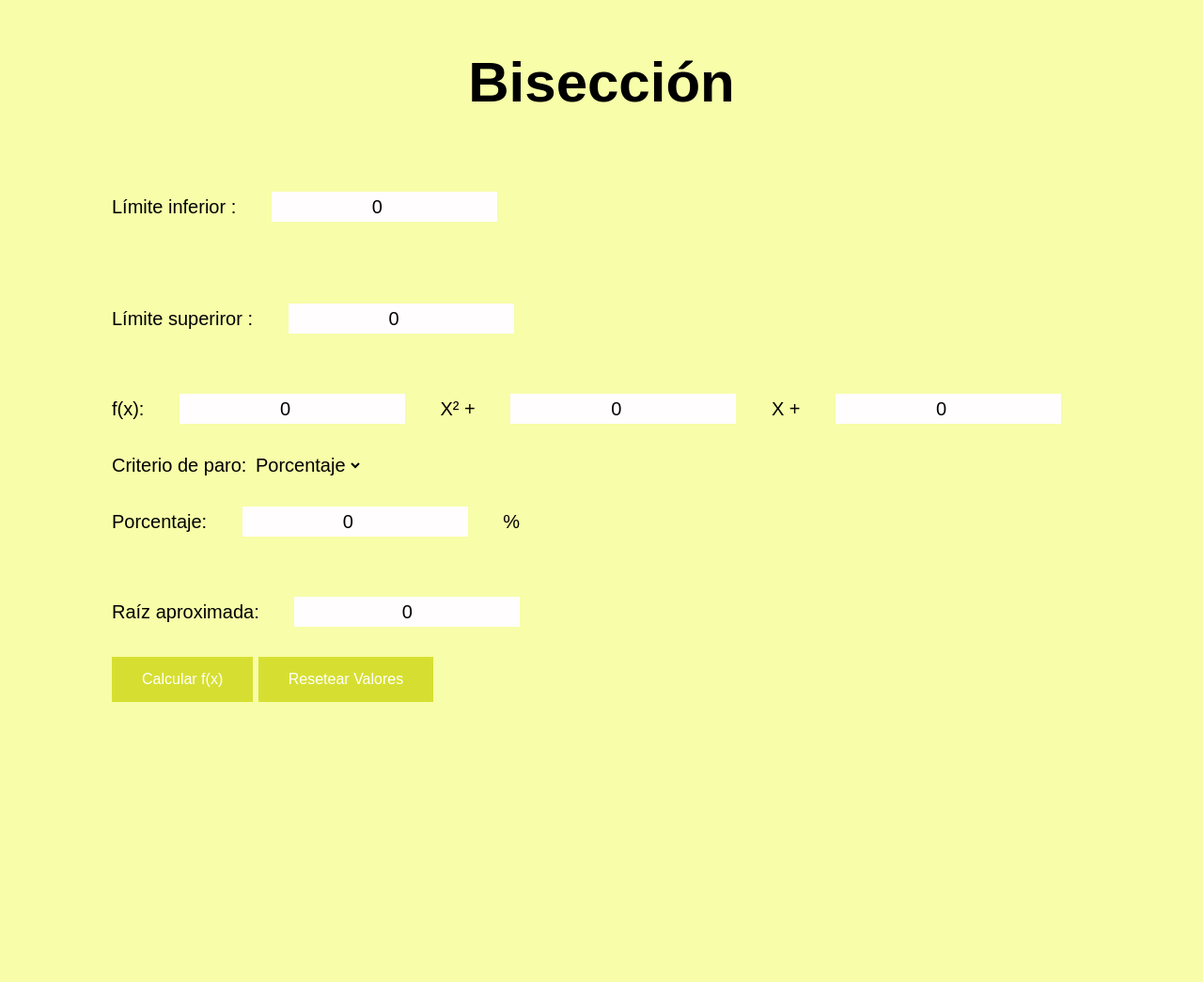
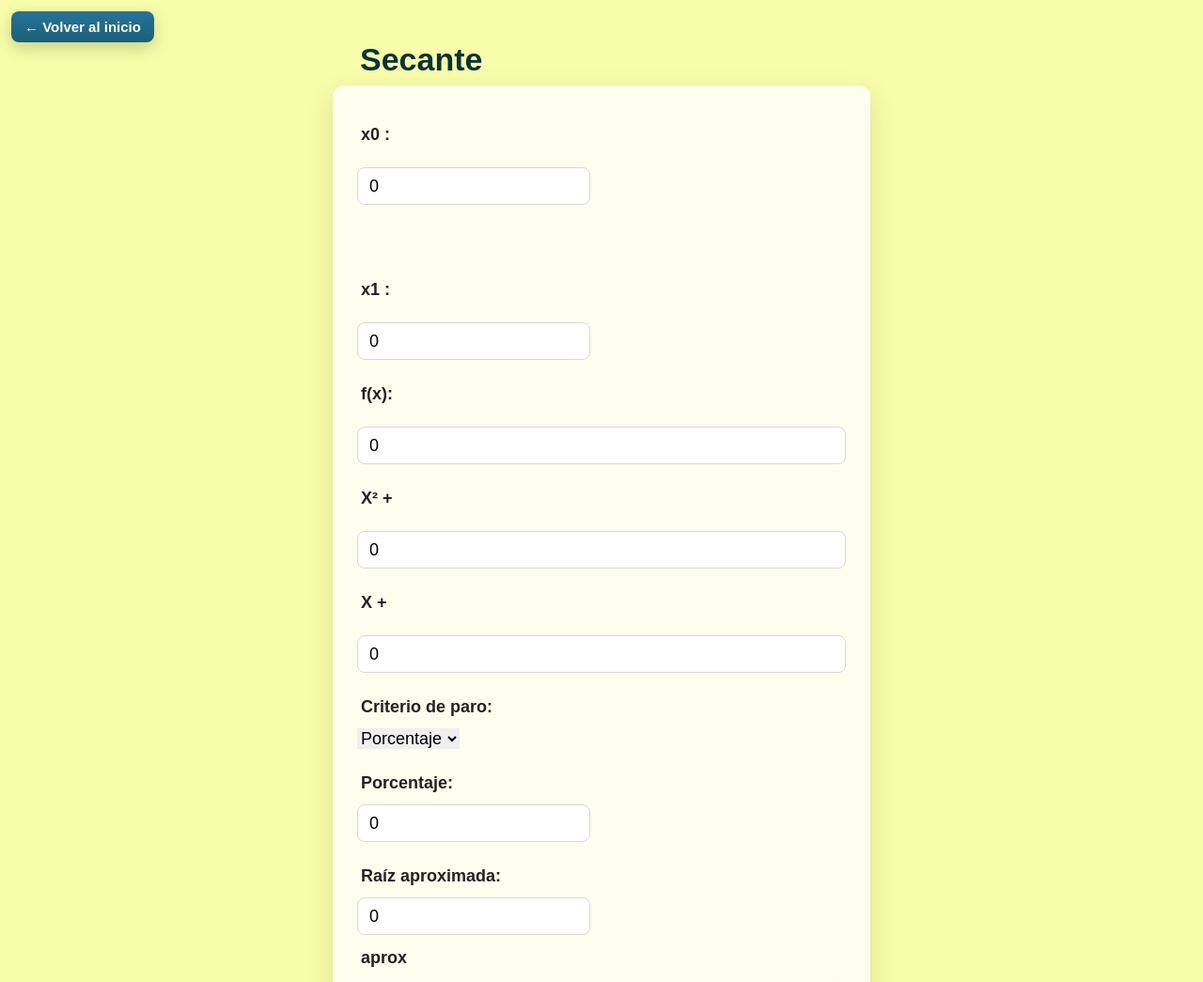
Before and after one commit to kevingt7/Biseccion, a plain HTML site: page secante.html in a window 1280 px wide. Shown: the top 1045 px of the page at 94% size. Before the commit the page ends 800 px from the top, so only its background shows below. Drawn offline with Linux system fonts and the light colour scheme.

Commit message:
Actualizo estructura: agrego carpetas nuevas y elimino archivos viejos

```diff
--- a/Parcial 2/bis_styles.css
+++ /dev/null
@@ -1,127 +0,0 @@
-*{
-  margin: 0;
-  padding: 0;
-  border: 0;
-  font-size: 100%;
-  vertical-align: baseline;
-  background-color: #f7fda8;
-}
-h4{
-  margin-bottom: 50px;
-  font-size: 60px;
-  font-weight: 600;
-}
-
-body{
-text-align: center;
-font-family: Arial;
-}
-
-
-.head{
-  display: flex;
-  justify-content: space-between;
-  align-items: center;
-  height: 80px;
-  background: #24749c;
-  position:fixed;
-  width: 100%;
-  z-index: 100;
-}
-
-.navbar {
-  display: flex;
-  margin-right: 15px;
-
-}
-.logo {
-  margin-left: 30px;
-}
-.logo a{
-  text-decoration: none;
-  color: aliceblue;
-  text-transform: uppercase;
-  font-size: 20px;
-}
-
-.navbar a {
-  display: block;
-  padding: 23px 20px;
-  color: rgb(166, 211, 251);
-  text-decoration: none;
-  text-transform: uppercase;
-  font-size: 20px;
-  margin: 0.2rem;
-  border-radius: 1rem;
-}
-
-.navbar a:hover {
-  background: #410202;
-}
-.header{
-  display: flex;
-  justify-content: center;
-  align-items: center;
-}
-.header {
-  height: 100vh !important;
-  background:   #f7fda8 no-repeat center;
-  background-size: cover;
-}
-.title {
-  margin-bottom: 40px;
-  font-size: 40px;
-  font-weight: 600;
-  text-transform: uppercase;
-}
-p{
-  margin-bottom: 20px;
-  font-size: 22px;
-
-}
-.content {
-  height: 80vh;
-  display: flex;
-  flex-direction: column;
-  justify-content: center;
-  align-items: center;
-
-}
-.sau {
-  padding: 40px;
-  background: rgb(245, 219, 219);
-
-}
-.box-container {
-  justify-content: center;
-  flex-wrap: wrap;
-  text-align: left;
-  font-size: 20px;
-}
-input{
-  height: 2rem;
-  width: 15rem;
-  background: rgb(255, 253, 253);
-  text-align: center;
-  margin: 2rem;
-}
-.result {
-  background-color: rgb(214, 223, 49); /* Green */
-  border: none;
-  color: white;
-  padding: 15px 32px;
-  text-align: center;
-  text-decoration: none;
-  display: inline-block;
-  font-size: 16px;
-}
-.reset {
-  background-color: rgb(214, 223, 49); /* Green */
-  border: none;
-  color: white;
-  padding: 15px 32px;
-  text-align: center;
-  text-decoration: none;
-  display: inline-block;
-  font-size: 16px;
-}
--- a/Parcial 2/secant_styles.css
+++ /dev/null
@@ -1,126 +0,0 @@
-*{
-  margin: 0;
-  padding: 0;
-  border: 0;
-  font-size: 100%;
-  vertical-align: baseline;
-  background-color: #f7fda8;
-}
-h4{
-  margin-bottom: 50px;
-  font-size: 60px;
-  font-weight: 600;
-}
-
-body{
-text-align: center;
-font-family: Arial;
-}
-
-.head{
-  display: flex;
-  justify-content: space-between;
-  align-items: center;
-  height: 80px;
-  background: #24749c;
-  position:fixed;
-  width: 100%;
-  z-index: 100;
-}
-
-.navbar {
-  display: flex;
-  margin-right: 15px;
-
-}
-.logo {
-  margin-left: 30px;
-}
-.logo a{
-  text-decoration: none;
-  color: aliceblue;
-  text-transform: uppercase;
-  font-size: 20px;
-}
-
-.navbar a {
-  display: block;
-  padding: 23px 20px;
-  color: aliceblue;
-  text-decoration: none;
-  text-transform: uppercase;
-  font-size: 20px;
-  margin: 0.2rem;
-  border-radius: 1rem;
-}
-
-.navbar a:hover {
-  background: #410202;
-}
-.header{
-  display: flex;
-  justify-content: center;
-  align-items: center;
-}
-.header {
-  height: 100vh !important;
-  background:   #f7fda8 no-repeat center;
-  background-size: cover;
-}
-.title {
-  margin-bottom: 40px;
-  font-size: 40px;
-  font-weight: 600;
-  text-transform: uppercase;
-}
-p{
-  margin-bottom: 20px;
-  font-size: 22px;
-
-}
-.content {
-  height: 80vh;
-  display: flex;
-  flex-direction: column;
-  justify-content: center;
-  align-items: center;
-
-}
-.sau {
-  padding: 40px;
-  background: rgb(245, 219, 219);
-
-}
-.box-container {
-  justify-content: center;
-  flex-wrap: wrap;
-  text-align: left;
-  font-size: 20px;
-}
-input{
-  height: 2rem;
-  width: 15rem;
-  background: rgb(255, 253, 253);
-  text-align: center;
-  margin: 2rem;
-}
-.result {
-  background-color: rgb(214, 223, 49); /* Green */
-  border: none;
-  color: white;
-  padding: 15px 32px;
-  text-align: center;
-  text-decoration: none;
-  display: inline-block;
-  font-size: 16px;
-}
-.reset {
-  background-color: rgb(214, 223, 49); /* Green */
-  border: none;
-  color: white;
-  padding: 15px 32px;
-  text-align: center;
-  text-decoration: none;
-  display: inline-block;
-  font-size: 16px;
-}
--- /dev/null
+++ b/css/bis_styles.css
@@ -0,0 +1,221 @@
+*{
+  margin: 0;
+  padding: 0;
+  border: 0;
+  font-size: 100%;
+  vertical-align: baseline;
+}
+h4{
+  margin-bottom: 18px;
+  font-size: 28px;
+  font-weight: 700;
+}
+
+.card-title{
+  font-size: 26px;
+  margin: 6px 0 12px;
+  color: #0f3240;
+}
+
+/* page-title: main title above the card */
+.page-title{
+  font-size: 34px;
+  margin: 8px auto 8px;
+  color: #08323a;
+  text-align: left;
+  padding-left: 6px;
+  font-weight: 800;
+  width: 520px;
+  max-width: calc(100% - 40px);
+}
+
+/* function-group: inline fields inside the main card (not a separate card) */
+.function-group{
+  background: transparent;
+  box-shadow: none;
+  padding: 0;
+  margin: 0;
+  display: flex;
+  flex-direction: column;
+  gap: 12px;
+}
+.function-group .funcVar { width: 100%; }
+
+body{
+  text-align: center;
+  font-family: Arial;
+  background-color: #f7fda8; /* page background only */
+  color: #222;
+}
+
+label{
+  display:block;
+  margin: 8px 0 6px;
+  font-weight:600;
+  color:#222;
+  background: transparent;
+  padding: 6px 4px;
+}
+
+
+.head{
+  display: flex;
+  justify-content: space-between;
+  align-items: center;
+  height: 80px;
+  background: #24749c;
+  position:fixed;
+  width: 100%;
+  z-index: 100;
+}
+
+.navbar {
+  display: flex;
+  margin-right: 15px;
+
+}
+.logo {
+  margin-left: 30px;
+}
+.logo a{
+  text-decoration: none;
+  color: aliceblue;
+  text-transform: uppercase;
+  font-size: 20px;
+}
+
+.navbar a {
+  display: block;
+  padding: 23px 20px;
+  color: rgb(166, 211, 251);
+  text-decoration: none;
+  text-transform: uppercase;
+  font-size: 20px;
+  margin: 0.2rem;
+  border-radius: 1rem;
+}
+
+.navbar a:hover {
+  background: #410202;
+}
+.header{
+  display: block; /* allow normal flow so title stays visible */
+  justify-content: normal;
+  align-items: normal;
+}
+.header {
+  height: auto !important;
+  background:   #f7fda8 no-repeat center;
+  background-size: cover;
+}
+.title {
+  margin-bottom: 40px;
+  font-size: 40px;
+  font-weight: 600;
+  text-transform: uppercase;
+}
+p{
+  margin-bottom: 20px;
+  font-size: 22px;
+
+}
+.content {
+  height: auto;
+  display: block;
+  flex-direction: column;
+  justify-content: normal;
+  align-items: stretch;
+  padding: 12px 0 40px;
+}
+.sau {
+  padding: 40px;
+  background: rgb(245, 219, 219);
+
+}
+.box-container {
+  width: 520px;
+  max-width: calc(100% - 40px);
+  margin: 0 auto;
+  padding: 28px 26px;
+  background: #ffffffcc; /* slight translucency */
+  border-radius: 12px;
+  box-shadow: 0 10px 30px rgba(0,0,0,0.12);
+  display: flex;
+  flex-direction: column;
+  gap: 12px;
+  text-align: left;
+  font-size: 18px;
+}
+input{
+  height: 2.5rem;
+  width: 100%;
+  background: #fff;
+  text-align: left;
+  padding: 8px 12px;
+  margin: 0;
+  border-radius: 8px;
+  border: 1px solid #d8d8d8;
+  box-sizing: border-box;
+}
+.funcVar { width: calc(33% - 12px); }
+.var { width: calc(50% - 12px); }
+.box-row {
+  display:flex;
+  gap:12px;
+  align-items:center;
+}
+.result {
+  background: linear-gradient(180deg,#47b04b,#2f8a36);
+  border: none;
+  color: white;
+  padding: 12px 20px;
+  text-align: center;
+  text-decoration: none;
+  display: inline-block;
+  font-size: 16px;
+  border-radius: 8px;
+  cursor: pointer;
+  box-shadow: 0 6px 16px rgba(47,138,54,0.22);
+}
+.result:hover { transform: translateY(-2px); }
+.reset {
+  background: #c4c4c4;
+  border: none;
+  color: #222;
+  padding: 12px 20px;
+  text-align: center;
+  text-decoration: none;
+  display: inline-block;
+  font-size: 16px;
+  border-radius: 8px;
+  cursor: pointer;
+}
+
+/* small responsive tweaks */
+@media (max-width:520px){
+  .funcVar, .var { width: 100%; }
+  .box-container{ padding: 18px; }
+}
+
+/* Back button used to return to index */
+.back-button {
+  position: fixed;
+  top: 12px;
+  left: 12px;
+  z-index: 9999;
+  display: inline-flex;
+  align-items: center;
+  gap: 8px;
+  background: linear-gradient(180deg,#24749c,#1b5f78);
+  color: #fff;
+  padding: 8px 14px;
+  border-radius: 8px;
+  text-decoration: none;
+  font-size: 15px;
+  font-weight: 700;
+  box-shadow: 0 6px 18px rgba(0,0,0,0.18);
+}
+.back-button:hover {
+  transform: translateY(-1px);
+  background: linear-gradient(180deg,#1b5f78,#154a5a);
+}
--- /dev/null
+++ b/css/secant_styles.css
@@ -0,0 +1,220 @@
+*{
+  margin: 0;
+  padding: 0;
+  border: 0;
+  font-size: 100%;
+  vertical-align: baseline;
+}
+h4{
+  margin-bottom: 18px;
+  font-size: 28px;
+  font-weight: 700;
+}
+
+body{
+  text-align: center;
+  font-family: Arial;
+  background-color: #f7fda8; /* page background only */
+  color: #222;
+}
+
+label{
+  display:block;
+  margin: 8px 0 6px;
+  font-weight:600;
+  color:#222;
+  background: transparent;
+  padding: 6px 4px;
+}
+
+.card-title{
+  font-size: 26px;
+  margin: 6px 0 12px;
+  color: #0f3240;
+}
+
+/* page-title: main title above the card */
+.page-title{
+  font-size: 34px;
+  margin: 8px auto 8px;
+  color: #08323a;
+  text-align: left;
+  padding-left: 6px;
+  font-weight: 800;
+  width: 520px;
+  max-width: calc(100% - 40px);
+}
+
+/* function-group: inline fields inside the main card (not a separate card) */
+.function-group{
+  background: transparent;
+  box-shadow: none;
+  padding: 0;
+  margin: 0;
+  display: flex;
+  flex-direction: column;
+  gap: 12px;
+}
+.function-group .funcVar { width: 100%; }
+
+.head{
+  display: flex;
+  justify-content: space-between;
+  align-items: center;
+  height: 80px;
+  background: #24749c;
+  position:fixed;
+  width: 100%;
+  z-index: 100;
+}
+
+.navbar {
+  display: flex;
+  margin-right: 15px;
+
+}
+.logo {
+  margin-left: 30px;
+}
+.logo a{
+  text-decoration: none;
+  color: aliceblue;
+  text-transform: uppercase;
+  font-size: 20px;
+}
+
+.navbar a {
+  display: block;
+  padding: 23px 20px;
+  color: aliceblue;
+  text-decoration: none;
+  text-transform: uppercase;
+  font-size: 20px;
+  margin: 0.2rem;
+  border-radius: 1rem;
+}
+
+.navbar a:hover {
+  background: #410202;
+}
+.header{
+  display: block; /* allow normal flow so title stays visible */
+  justify-content: normal;
+  align-items: normal;
+}
+.header {
+  height: auto !important;
+  background:   #f7fda8 no-repeat center;
+  background-size: cover;
+}
+.title {
+  margin-bottom: 40px;
+  font-size: 40px;
+  font-weight: 600;
+  text-transform: uppercase;
+}
+p{
+  margin-bottom: 20px;
+  font-size: 22px;
+
+}
+.content {
+  height: auto;
+  display: block;
+  flex-direction: column;
+  justify-content: normal;
+  align-items: stretch;
+  padding: 12px 0 40px;
+}
+.sau {
+  padding: 40px;
+  background: rgb(245, 219, 219);
+
+}
+.box-container {
+  width: 520px;
+  max-width: calc(100% - 40px);
+  margin: 0 auto;
+  padding: 28px 26px;
+  background: #ffffffcc; /* slight translucency */
+  border-radius: 12px;
+  box-shadow: 0 10px 30px rgba(0,0,0,0.12);
+  display: flex;
+  flex-direction: column;
+  gap: 12px;
+  text-align: left;
+  font-size: 18px;
+}
+input{
+  height: 2.5rem;
+  width: 100%;
+  background: #fff;
+  text-align: left;
+  padding: 8px 12px;
+  margin: 0;
+  border-radius: 8px;
+  border: 1px solid #d8d8d8;
+  box-sizing: border-box;
+}
+.funcVar { width: calc(33% - 12px); }
+.var { width: calc(50% - 12px); }
+.box-row {
+  display:flex;
+  gap:12px;
+  align-items:center;
+}
+.result {
+  background: linear-gradient(180deg,#47b04b,#2f8a36);
+  border: none;
+  color: white;
+  padding: 12px 20px;
+  text-align: center;
+  text-decoration: none;
+  display: inline-block;
+  font-size: 16px;
+  border-radius: 8px;
+  cursor: pointer;
+  box-shadow: 0 6px 16px rgba(47,138,54,0.22);
+}
+.result:hover { transform: translateY(-2px); }
+.reset {
+  background: #c4c4c4;
+  border: none;
+  color: #222;
+  padding: 12px 20px;
+  text-align: center;
+  text-decoration: none;
+  display: inline-block;
+  font-size: 16px;
+  border-radius: 8px;
+  cursor: pointer;
+}
+
+/* small responsive tweaks */
+@media (max-width:520px){
+  .funcVar, .var { width: 100%; }
+  .box-container{ padding: 18px; }
+}
+
+/* Back button used to return to index */
+.back-button {
+  position: fixed;
+  top: 12px;
+  left: 12px;
+  z-index: 9999;
+  display: inline-flex;
+  align-items: center;
+  gap: 8px;
+  background: linear-gradient(180deg,#24749c,#1b5f78);
+  color: #fff;
+  padding: 8px 14px;
+  border-radius: 8px;
+  text-decoration: none;
+  font-size: 15px;
+  font-weight: 700;
+  box-shadow: 0 6px 18px rgba(0,0,0,0.18);
+}
+.back-button:hover {
+  transform: translateY(-1px);
+  background: linear-gradient(180deg,#1b5f78,#154a5a);
+}
--- a/Parcial 2/biseccion.html
+++ b/secante.html
@@ -3,22 +3,24 @@
     <head>
         <meta charset="UTF-8">
         <meta name="viewport" content="width=device-width, initial-scale=1.0">
-
-        <link rel="stylesheet" href="./bis_styles.css"  type="text/css" />
-        <script type="text/javascript" src="./bisection.js"></script>
-        <title>Método de bisección </title>
+  <link rel="stylesheet" href="css/secant_styles.css"  type="text/css" />
+  <script type="text/javascript" src="js/secant.js"></script>
+        <title>Método de Secante </title>
     </head>
     <body>
     <header class="content header">
-      <div id="Bisection">
-        <h4> Bisección </h4>
+      <div style="width:100%; display:flex; justify-content:flex-start; padding:12px 24px; box-sizing:border-box;">
+        <a href="index.html" class="back-button">← Volver al inicio</a>
+      </div>
+      <div id="Secante">
+        <h2 class="page-title">Secante</h2>
         <div class= "box-container" id="bisectionForm">
-          <label for="xL">Límite inferior : </label>
+          <label for="xL">x0 : </label>
           <input type="number" id="xL" name="xL" value="0" class="var" step="any"><br></br>
-          <label for="xU">Límite superiror : </label>
+          <label for="xU">x1 : </label>
           <input type="number" id="xU" name="xU" value="0" class="var" step="any">
           <div id="function">
-            <div class="box-container" id="functionInputs">
+            <div class="function-group" id="functionInputs">
                   <label for="xSqr">f(x):  </label>
                   <input type="number" id="xSqr" name="xSqr" value="0" class="funcVar" step="any">
                   <label for="xSqr"> X&sup2; + </label>
@@ -36,7 +38,7 @@
           </div>
           <div id="criteriaMethod">
             <label for="criteria">Porcentaje: </label>
-            <input type="number" id="criteria" name="criteria" value="0" class="var" step="any"> <label> % </label>
+            <input type="number" id="criteria" name="criteria" value="0" class="var" step="any">
           </div>
           <div id="iterationMethod" style="display: none;">
             <label for="iteration">Número de iteraciones: </label>
@@ -51,8 +53,9 @@
           <div>
             <label for="root">Raíz aproximada: </label>
             <input type="text" id="root" name="root"  class="var" readonly>
+            <label for="root">aprox</label>
           </div>
-          <button type="button" value="Submit" class="result" id="resultBisec">Calcular f(x)</button>
+          <button type="button" value="Submit" class="result" id="result">Calcular f(x)</button>
           <button type="button" value="Resetear" class="reset" id="reset">Resetear Valores</button>
         </div>
       </div>
```
Also changed, not shown: biseccion.html (renamed from Parcial 2/secante.html, +14 -11 lines), css/estilos.css (renamed from Parcial 2/css/estilos.css), css/img/math.png (renamed from Parcial 2/css/img/math.png), css/normalize.css (renamed from Parcial 2/css/normalize.css), index.html (renamed from Parcial 2/index.html), js/bisection.js (renamed from Parcial 2/bisection.js), js/secant.js (renamed from Parcial 2/secant.js).
